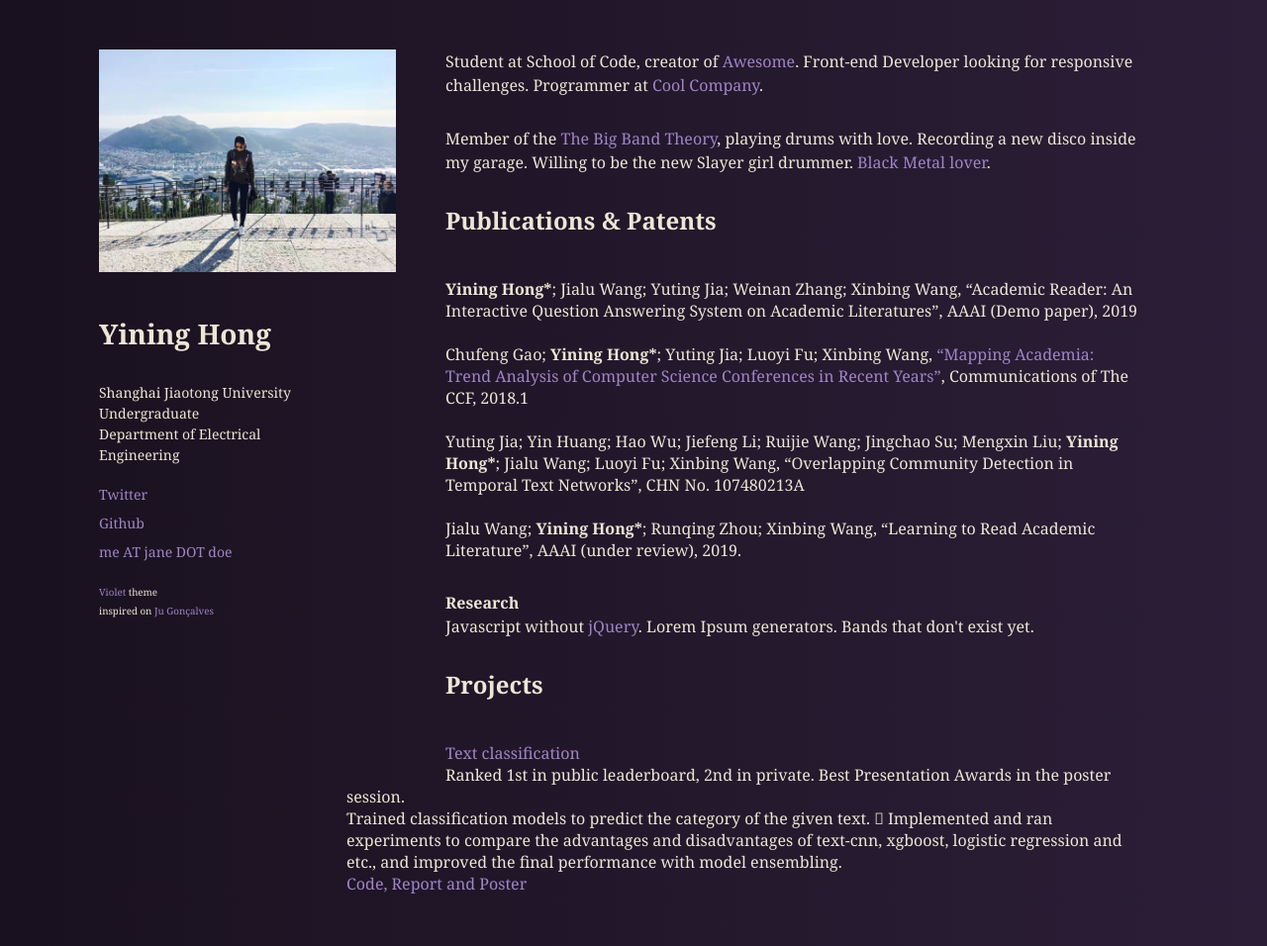
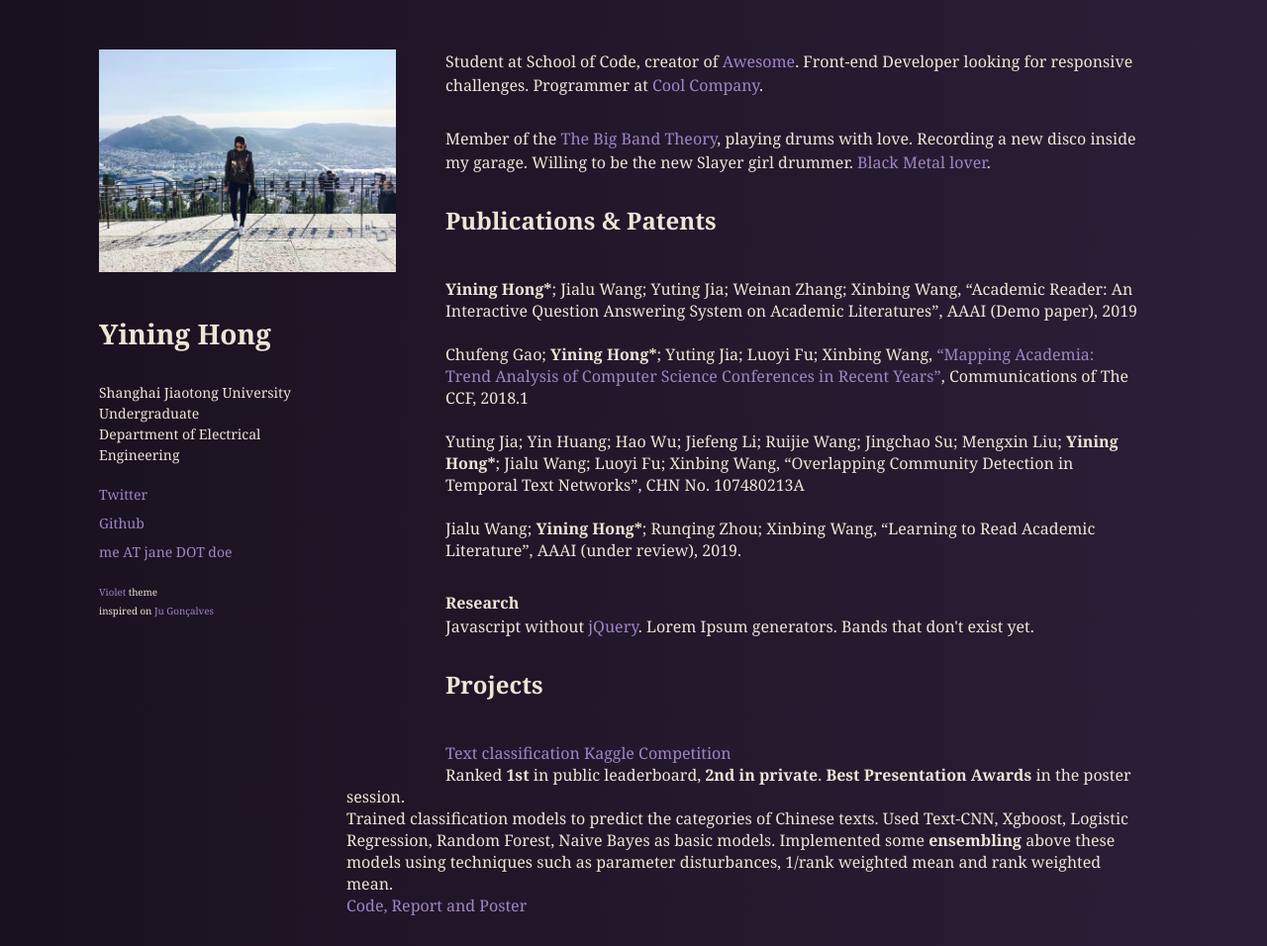
Before and after one commit to evelinehong/evelinehong.github.io, a Jekyll site: the page built from index.html, in a window 1280 px wide. Shown: the whole page at 99% size. Built offline with Jekyll 4.4.1, drawn with Linux system fonts in a browser that asks for light colours.

Commit message:
detail project1

```diff
--- a/index.html
+++ b/index.html
@@ -52,11 +52,9 @@ title: Home
 
   <p>
     <h2>Projects</h2></br>
-    <a href="https://www.kaggle.com/c/ee448-2018-text-classification/leaderboard">Text classification</a> <br>
-    Ranked 1st in public leaderboard, 2nd in private. Best Presentation Awards in the poster session.<br>
-    Trained classification models to predict the category of the given text.
- Implemented and ran experiments to compare the advantages and disadvantages of text-cnn, xgboost, logistic regression and etc., and improved the final performance with model ensembling.<br>
-
+    <a href="https://www.kaggle.com/c/ee448-2018-text-classification/leaderboard">Text classification Kaggle Competition</a> <br>
+    Ranked <strong>1st</strong> in public leaderboard, <strong>2nd in private</strong>. <strong>Best Presentation Awards</strong> in the poster session.<br>
+    Trained classification models to predict the categories of Chinese texts. Used Text-CNN, Xgboost, Logistic Regression, Random Forest, Naive Bayes as basic models. Implemented some <strong>ensembling</strong> above these models using techniques such as parameter disturbances, 1/rank weighted mean and rank weighted mean.<br>
     <a href="https://github.com/evelinehong/Text-Classification-Kaggle-Competition">Code, Report and Poster </a> <br>
 
 
```
